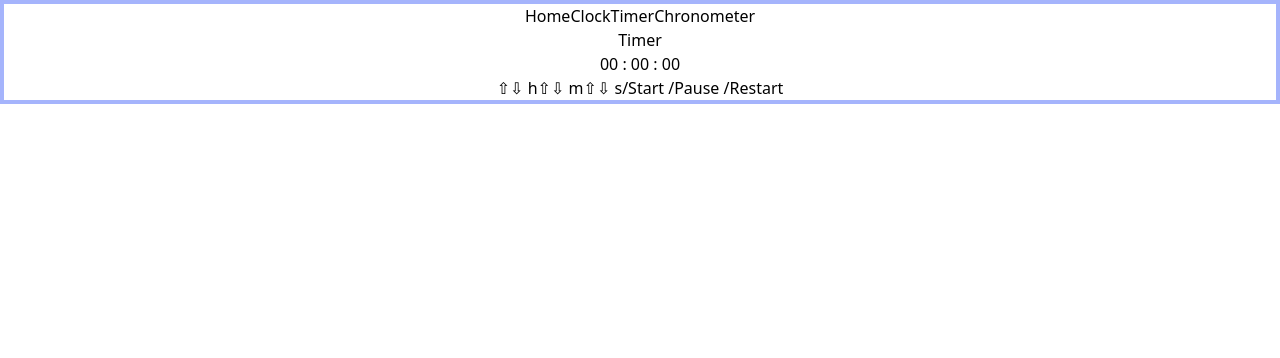
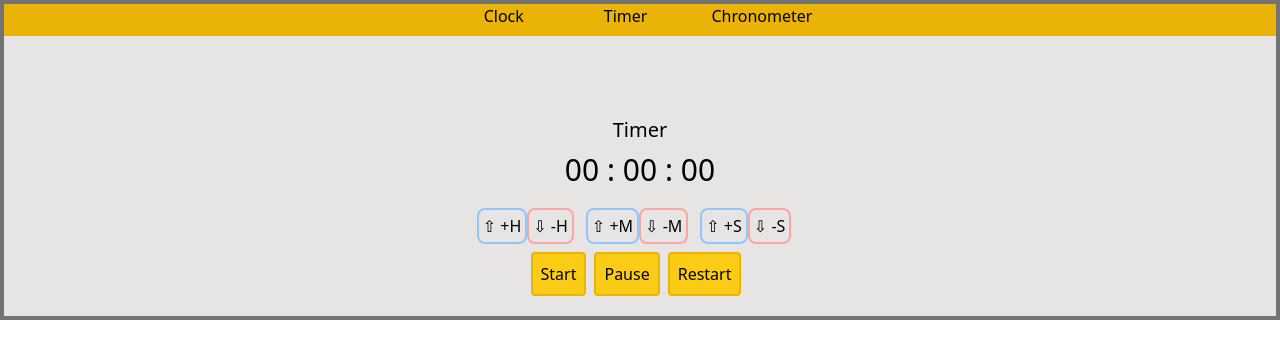
Before and after one commit to AgneseSpinella/Timer-app, a React (Create React App) app: page /timer in a window 1280 px wide. Shown: the top 358 px of the page. Built offline with nearby package versions, Linux system fonts and the light colour scheme.

Commit message:
styles added

```diff
--- a/src/App.js
+++ b/src/App.js
@@ -3,9 +3,8 @@ import { Routes, Route } from "react-router-dom";
 import { lazy, Suspense } from 'react';
 
 import Loading from './components/Loading';
-import Clock from 'react-clock/dist/umd/Clock';
 
-const Home = lazy(() => import("./pages/Home"));
+
 const Chrono = lazy(() => import("./pages/Chrono"));
 const Timer = lazy(() => import("./pages/Timer"));
 const MyTime = lazy(() => import("./pages/Clock"));
@@ -14,7 +13,7 @@ function App() {
   return (
     <div className="App">
 
-        <div class="flex flex-col w-100 h-100 border-solid border-4 border-indigo-300">
+        <div class=" bg-stone-200 flex-col w-100 h-80 border-solid border-4 border-neutral-500">
         <Routes>
 
             <Route
@@ -22,7 +21,7 @@ function App() {
               element=
               {<Suspense fallback={<Loading />}>
                 <div>
-                  <Home />
+                  <MyTime />
                 </div>
               </Suspense>}>
             </Route>
@@ -47,18 +46,6 @@ function App() {
               </Suspense>}>
             </Route>
 
-            <Route
-              path='/clock'
-              element=
-              {<Suspense fallback={<Loading />}>
-                <div>
-                  <MyTime />
-                </div>
-              </Suspense>}>
-            </Route>
-
-
-
 
           </Routes>
         </div>
--- a/src/components/AnalogClock/index.jsx
+++ b/src/components/AnalogClock/index.jsx
@@ -4,6 +4,8 @@ import ReactClock from '@uiw/react-clock';
 
 export default function AnalogClock() {
     return (
-        <ReactClock/>
+        <div class="ml-80">
+            <ReactClock/>
+        </div>
     )
 }
--- a/src/components/DigitalClock/index.jsx
+++ b/src/components/DigitalClock/index.jsx
@@ -12,12 +12,11 @@ export default function DigitalClock() {
 
     return (
 
-      <div style={{textAlign: 'center'}}>
-      <p>Clocks</p>
-       <div style={{fontSize: '100px'}}>
+
+       <div class="float-right -mt-20 mr-80 text-3xl">
           <span>{hours}</span>:<span>{minutes}</span>:<span>{seconds}</span><span>{ampm}</span>
         </div>
-      </div>
+
 
     );
   }
--- a/src/components/Layouts/index.jsx
+++ b/src/components/Layouts/index.jsx
@@ -5,11 +5,10 @@ import { Link } from "react-router-dom"
 
 export default function Layout({children}) {
    return (
-    <>
-    <Link to="/">Home</Link>
-    <Link to="/Clock">Clock</Link>
-    <Link to="/Timer">Timer</Link>
-    <Link to="/Chrono">Chronometer</Link>
-    </>
+    <div class="mb-20  h-8 bg-yellow-500 text-color-white">
+    <Link to="/" class="m-12 ">Clock</Link>
+    <Link to="/Timer" class="m-8">Timer</Link>
+    <Link to="/Chrono" class="m-8 ">Chronometer</Link>
+    </div>
     )
 }
--- a/src/pages/Chrono/index.jsx
+++ b/src/pages/Chrono/index.jsx
@@ -15,12 +15,14 @@ const Chrono = ( ) => {
             }, 10)
         } if (!start) {
             interval = setInterval(() => {
-                if (time > 0 || time ==0 || setStart(true)) {
+                if (time > 0 || time == 0 ) {
                     setTime(prevTime => prevTime+10)
+
                 }
             }, 10)
         }else {
             clearInterval(interval);
+
         }
         return () => {
             clearInterval(interval)
@@ -33,11 +35,11 @@ const Chrono = ( ) => {
     return(
         <div>
             <Layout/>
-            <h2>Cronometro</h2>
-            <p>{hours} : {minutes} : {seconds} </p>
-            <button onClick={() => setStart(false)}> Start / </button>
-            <button onClick={() => setStart(true)}> Pause / </button>
-            <button onClick={() => {setTime(0);setStart(true)}}>Restart</button>
+            <h2 class="text-xl mb-2">Cronometro</h2>
+            <p class="text-3xl mb-5">{hours} : {minutes} : {seconds} </p>
+            <button class="border-2 p-2 border-yellow-500 bg-yellow-400 rounded mr-2" onClick={() => setStart(false)}> Start  </button>
+            <button class="border-2 p-2 border-yellow-500 bg-yellow-400 rounded mr-2" onClick={() => setStart(true)}> Pause  </button>
+            <button class="border-2 p-2 border-yellow-500 bg-yellow-400 rounded mr-2" onClick={() => {setTime(0);setStart(true)}}>Restart</button>
         </div>
     )
 }
--- a/src/pages/Clock/index.jsx
+++ b/src/pages/Clock/index.jsx
@@ -9,11 +9,14 @@ import DigitalClock from '../../components/DigitalClock';
 
     return (
 
-      <div style={{textAlign: 'center'}}>
+      <div>
       <Layout/>
+        <div>
+          <AnalogClock/>
+        </div>
 
-      <AnalogClock/>
-      <DigitalClock/>
+          <DigitalClock/>
+
       </div>
 
     );
--- a/src/pages/Home/index.jsx
+++ /dev/null
@@ -1,22 +0,0 @@
-import { Link } from "react-router-dom"
-
-const Home = ( ) => {
-    return(
-        <div>
-            <h2>Ecco la home :)</h2>
-                <ul>
-                    <li>
-                        <Link to="/timer">Timer</Link>
-                    </li>
-                    <li>
-                        <Link to="/clock">Orologio</Link>
-                    </li>
-                    <li>
-                        <Link to="/chrono">Cronometro</Link>
-                    </li>
-                </ul>
-        </div>
-    )
-}
-
-export default Home
--- a/src/pages/Timer/index.jsx
+++ b/src/pages/Timer/index.jsx
@@ -55,17 +55,19 @@ const Timer = ( ) => {
     return(
         <div>
         <Layout/>
-            <h2>Timer</h2>
-            <p>{hours} : {minutes} : {seconds} </p>
-            <button onClick={() => handleChange("addHours")}>&#8679; </button>
-            <button onClick={() => handleChange("subHours")}>&#8681; h</button>
-            <button onClick={() => handleChange("addMin")}>&#8679;</button>
-            <button onClick={() => handleChange("subMin")}>&#8681; m</button>
-            <button onClick={() => handleChange("addSec")}>&#8679;</button>
-            <button onClick={() => handleChange("subSec")}>&#8681; s</button>
-            <button onClick={() => setStart(true)}> /Start / </button>
-            <button onClick={() => setStart(false)}> Pause / </button>
-            <button onClick={() => {setTime(0);setStart(false)}}>Restart</button>
+            <h1 class="text-xl mb-2">Timer</h1>
+            <p class="text-3xl mb-5">{hours} : {minutes} : {seconds} </p>
+            <button class="border-2 p-1 border-blue-300 rounded-lg" onClick={() => handleChange("addHours")}>&#8679; +H</button>
+            <button class="border-2 p-1 border-red-300 rounded-lg mr-3" onClick={() => handleChange("subHours")}>&#8681; -H</button>
+            <button class="border-2 p-1 border-blue-300 rounded-lg" onClick={() => handleChange("addMin")}>&#8679; +M</button>
+            <button class="border-2 p-1 border-red-300 rounded-lg mr-3" onClick={() => handleChange("subMin")}>&#8681; -M</button>
+            <button class="border-2 p-1 border-blue-300 rounded-lg" onClick={() => handleChange("addSec")}>&#8679; +S</button>
+            <button class="border-2 p-1 border-red-300 rounded-lg mr-3" onClick={() => handleChange("subSec")}>&#8681; -S</button>
+            <div class="mt-2">
+            <button class="border-2 p-2 border-yellow-500 bg-yellow-400 rounded mr-2" onClick={() => setStart(true)}> Start  </button>
+            <button class="border-2 p-2 border-yellow-500 bg-yellow-400 rounded mr-2" onClick={() => setStart(false)}> Pause  </button>
+            <button class="border-2 p-2 border-yellow-500 bg-yellow-400 rounded mr-2" onClick={() => {setTime(0);setStart(false)}}>Restart</button>
+            </div>
         </div>
     )
 }
```
